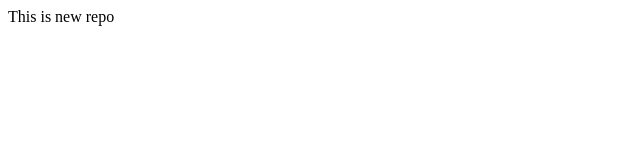
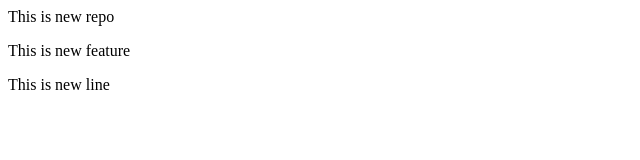
Before and after one commit to Abhaykum123/localrepo, a plain HTML site: page index.html in a window 1280 px wide. Shown: the whole page, without its empty margins (0-640 px from the left). Drawn offline with Linux system fonts and the light colour scheme.

Commit message:
Add new featue

```diff
--- a/index.html
+++ b/index.html
@@ -1 +1,3 @@
 <p>This is new repo</p>
+<p>This is new feature</p>
+<p>This is new line</p>
```
